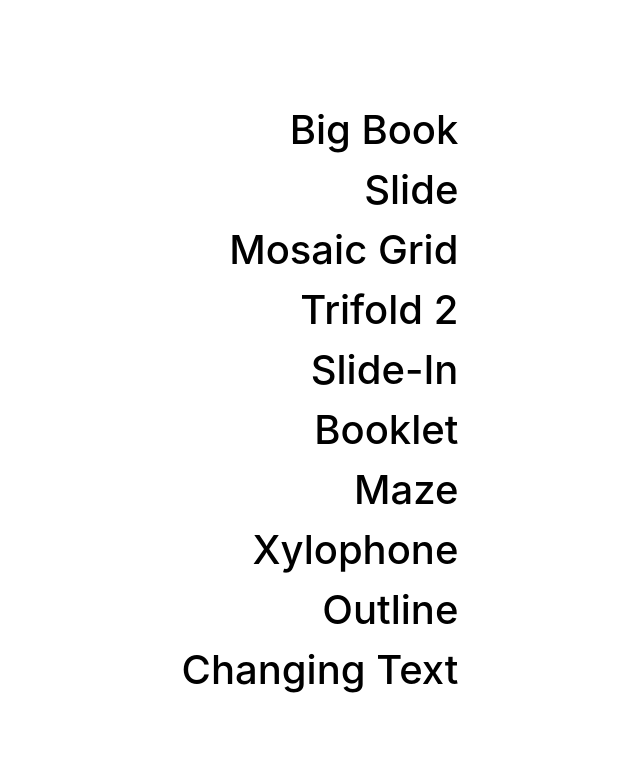
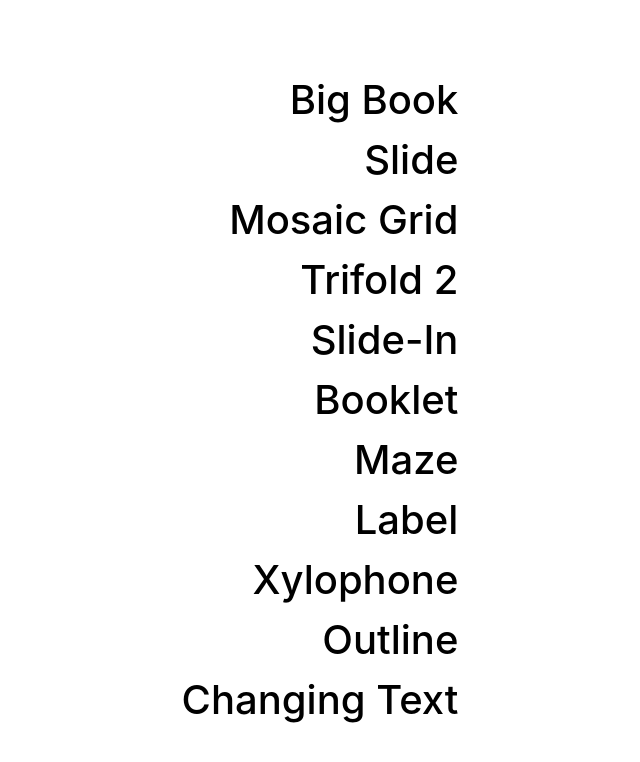
Before and after one commit to mjchin1/WebPageSamples, a React (Vite) app in the folder client/: page / in a window 1280 px wide. Shown: the top 762 px of the page, without its empty margins (320-960 px from the left). Built offline with nearby package versions, Linux system fonts and the light colour scheme; a web font is replaced by a local one.

Commit message:
adding label template

```diff
--- a/client/src/App.jsx
+++ b/client/src/App.jsx
@@ -29,6 +29,7 @@ import BigBook from './Components/BigBook'
 import BigBookP2 from './Components/BigBookP2'
 import Booklet2 from './Components/Booklet2'
 import Maze from './Components/Maze'
+import Label from './Components/Label'
 
 
 function App() {
@@ -76,6 +77,7 @@ function App() {
       <Route path='/outln' element={<Outline/> } />
       <Route path='/ct' element={<ChangingText/> } />
       <Route path='/xylp' element={<Xylophone/> } />
+      <Route path='/lbl' element={<Label/> } />
 
     </Routes>
 
--- /dev/null
+++ b/client/src/Components/Label.jsx
@@ -0,0 +1,14 @@
+export default function Label() {
+
+
+
+
+
+  return (
+    <>
+    <div className="labelContainer"></div>
+
+    </>
+);
+
+}
--- a/client/src/Components/Navigations.jsx
+++ b/client/src/Components/Navigations.jsx
@@ -11,6 +11,7 @@ export default function Navigations() {
             <Link to = '/sldn'>Slide-In</Link>
             <Link to = '/bklt'>Booklet</Link>
             <Link to = '/maze'>Maze</Link>
+            <Link to = '/lbl'>Label</Link>
 
 
 
```
